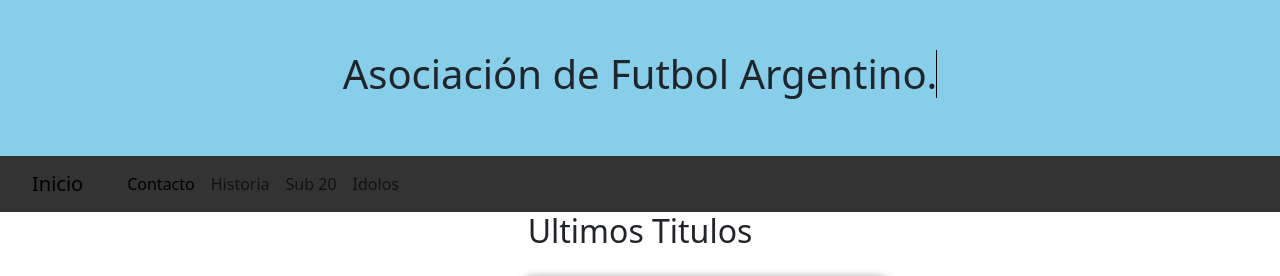
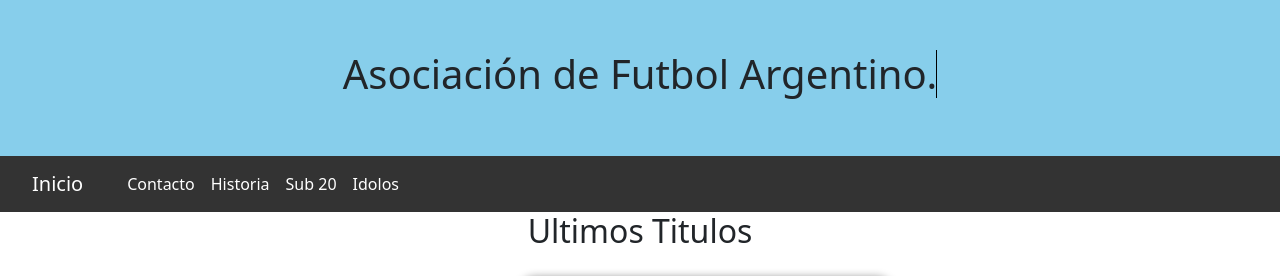
Before and after one commit to martiintorress/martiiintorres.github.io, a website: page index.html in a window 1280 px wide. Shown: the top 276 px of the page. Drawn offline with nearby package versions, Linux system fonts and the light colour scheme.

Commit message:
Update index.html

```diff
--- a/index.html
+++ b/index.html
@@ -22,18 +22,18 @@
     </div>
 
 </header>
-<nav class="navbar navbar-expand-lg bg-#333">
+<nav class="navbar navbar-expand-lg bg-#333  ">
     <div class="container-fluid">
-      <a class="navbar-brand" href="./index.html">Inicio</a>
-      <button class="navbar-toggler" type="button" data-bs-toggle="collapse" data-bs-target="#navbarNavAltMarkup" aria-controls="navbarNavAltMarkup" aria-expanded="false" aria-label="Toggle navigation">
+      <a class="navbar-brand text-white" href="./index.html">Inicio</a>
+      <button class="navbar-toggler" type="button" data-bs-toggle="collapse" data-bs-target="#navbarNavAltMarkup" aria-controls="navbarNavAltMarkup " aria-expanded="false" aria-label="Toggle navigation">
         <span class="navbar-toggler-icon"></span>
       </button>
       <div class="collapse navbar-collapse" id="navbarNavAltMarkup">
         <div class="navbar-nav">
-          <a class="nav-link active" aria-current="page" href="./pages/contacto.html">Contacto</a>
-          <a class="nav-link" href="./pages/historia.html">Historia</a>
-          <a class="nav-link" href="./pages/sub-20.html">Sub 20</a>
-          <a class="nav-link" href="./pages/idolos.html">Idolos</a>
+          <a class="nav-link active text-white" aria-current="page" href="./pages/contacto.html">Contacto</a>
+          <a class="nav-link text-white"  href="./pages/historia.html">Historia</a>
+          <a class="nav-link text-white" href="./pages/sub-20.html">Sub 20</a>
+          <a class="nav-link text-white" href="./pages/idolos.html">Idolos</a>
         </div>
       </div>
     </div>
@@ -87,7 +87,3 @@
 
 </body>
 </html>
-
-
-</body>
-</html>
```
